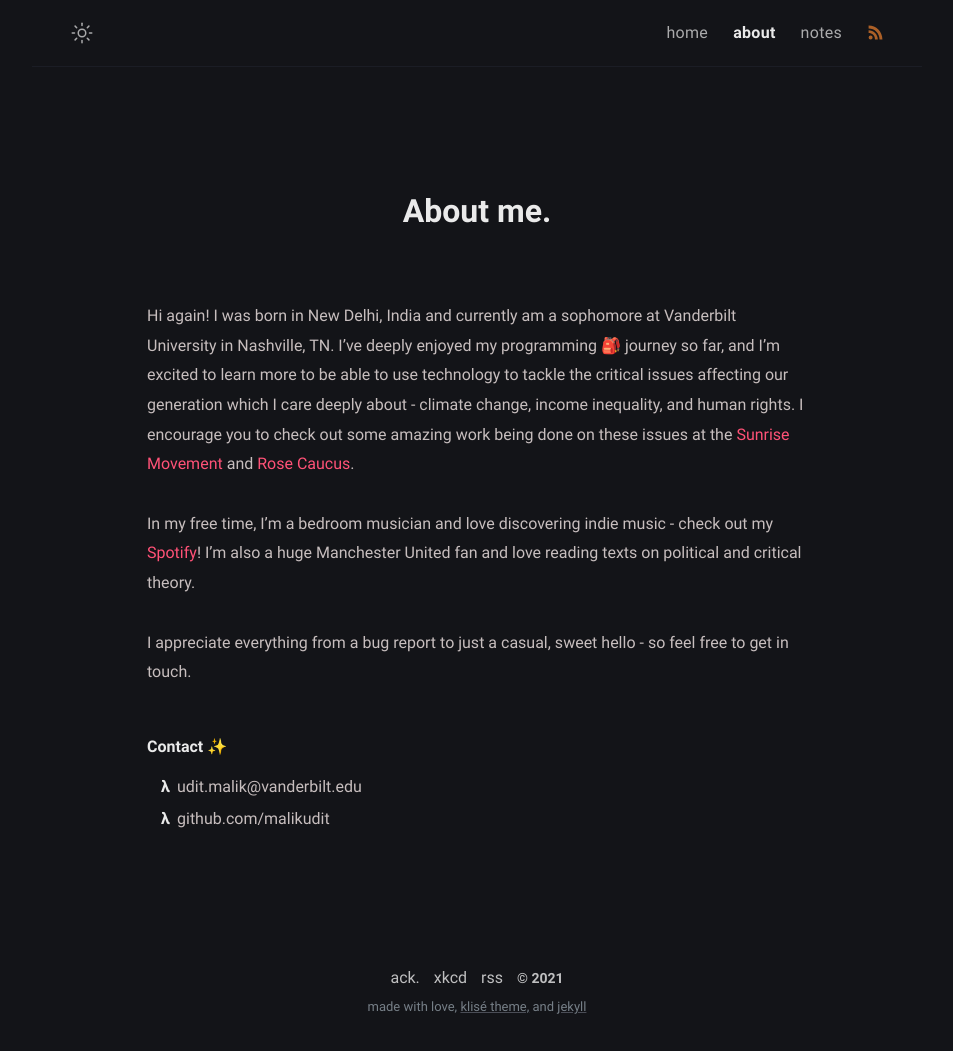
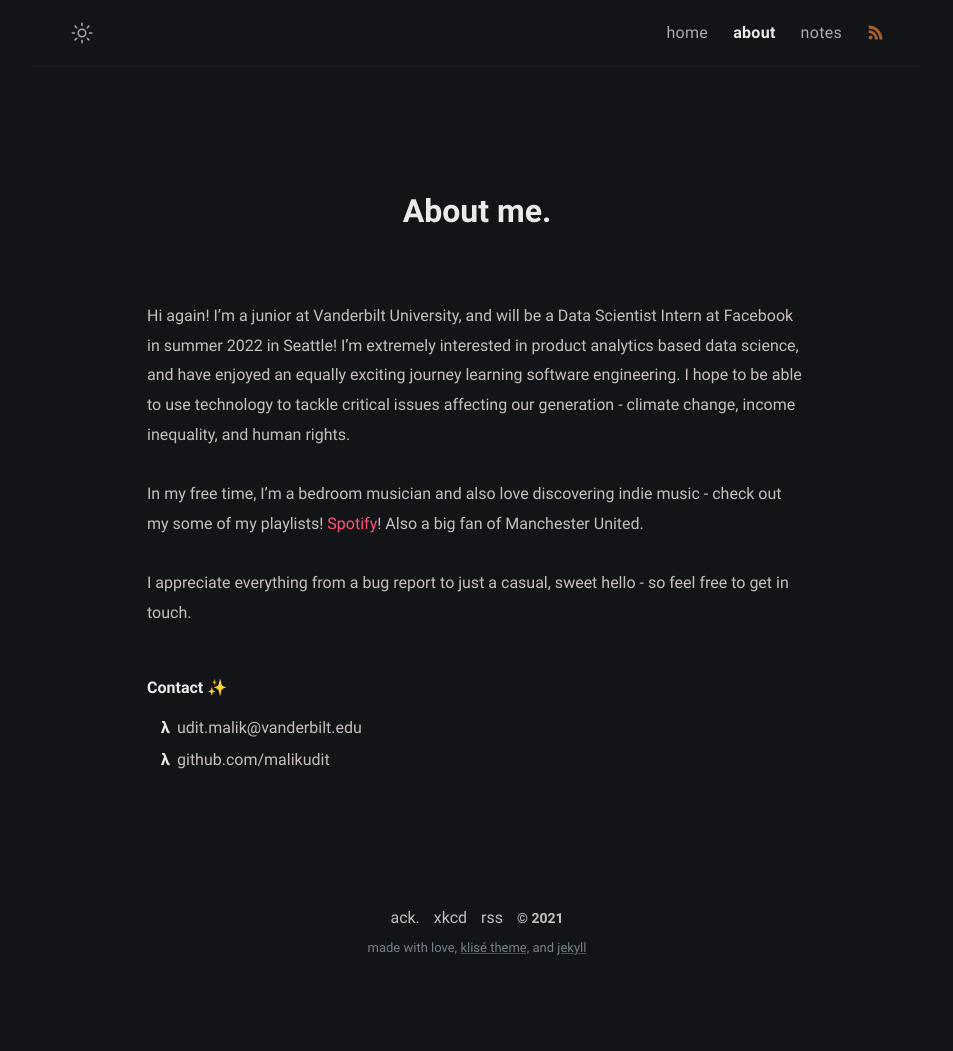
Before and after one commit to malikudit/malikudit.github.io, a Jekyll site: the page built from about.md, in a window 1280 px wide. Shown: the whole page, without its empty margins (163-1116 px from the left). Built offline with Jekyll 4.4.1, drawn with Linux system fonts in a browser that asks for light colours; after the commit the page ends 992 px from its top, so only the background shows below that.

Commit message:
Update about.md

```diff
--- a/about.md
+++ b/about.md
@@ -6,12 +6,10 @@ excerpt: Hi again! I was born in New Delhi, India and currently am a sophomore a
 comments: false
 ---
 
-Hi again! I was born in New Delhi, India and currently am a sophomore at Vanderbilt University in Nashville, TN. I've deeply enjoyed my
-programming 🎒 journey so far, and I'm excited to learn more to be able to use technology to tackle the critical issues affecting our generation which I care deeply about - climate change, income inequality, and human rights.
-I encourage you to check out some amazing work being done on these issues at the [Sunrise Movement](http://now.sh) and [Rose Caucus](http://now.sh).
+Hi again! I'm a junior at Vanderbilt University, and will be a Data Scientist Intern at Facebook in summer 2022 in Seattle! I'm extremely interested in product analytics based data science, and have enjoyed an equally exciting journey learning software engineering. I hope to be able to use technology to tackle critical issues affecting our generation - climate change, income inequality, and human rights.
 
-In my free time, I'm a bedroom musician and love discovering indie music - check out my [Spotify](http://now.sh)! I'm also a huge
-Manchester United fan and love reading texts on political and critical theory.
+In my free time, I'm a bedroom musician and also love discovering indie music - check out my some of my playlists! [Spotify](https://open.spotify.com/user/k0vephjyyzuidcol84b7td26n)!
+Also a big fan of Manchester United.
 
 I appreciate everything from a bug report to just a casual, sweet hello - so feel free to get in touch.
 
```
